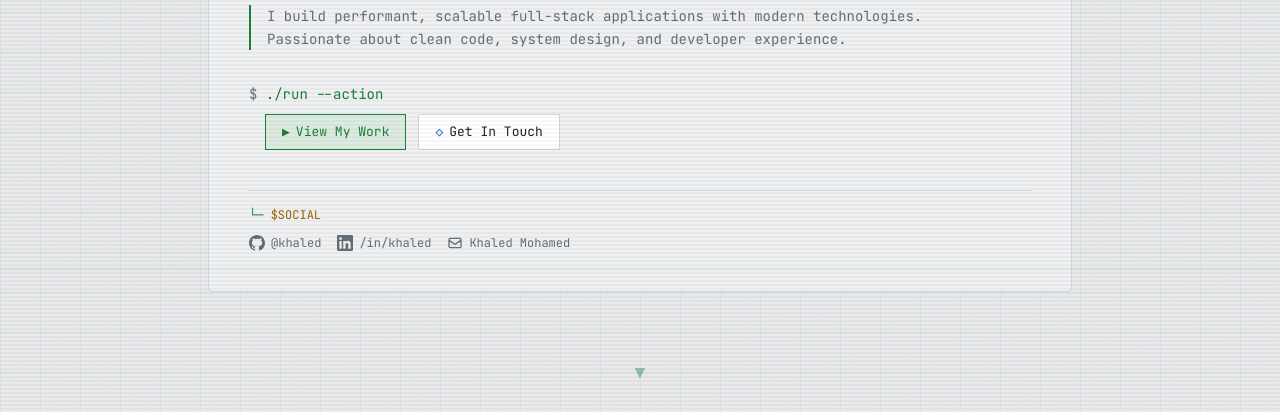
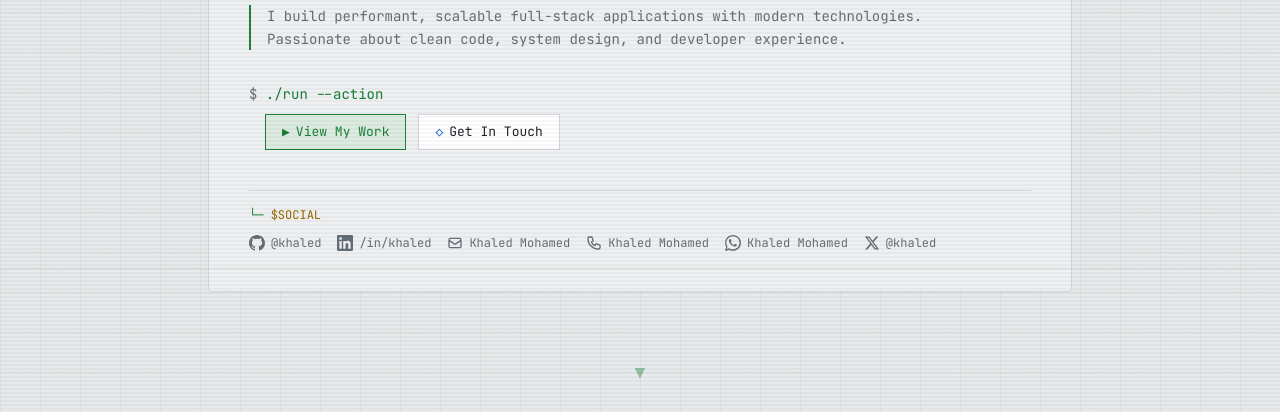
Before and after one commit to KhaledMohamed08/portfolio, an Astro site: page / in a window 1280 px wide. Shown: the part 388-800 px from the top of the page. Built offline with nearby package versions, Linux system fonts and the light colour scheme; Astro itself is replaced by a stand-in of ours; no server answers.

Commit message:
feat: add favicon, enhance Icon component, and update contact configuration with phone and WhatsApp support

```diff
--- a/src/components/Contact.astro
+++ b/src/components/Contact.astro
@@ -47,7 +47,7 @@ import Section from "./Section.astro";
             class="terminal-window rounded-sm p-3 hover:border-term-green/50 transition-colors text-center"
           >
             <Icon
-              name={link.platform as "github" | "linkedin" | "email"}
+              name={link.platform}
               size={18}
               class="mx-auto mb-1.5 text-term-green"
             />
--- a/src/components/Hero.astro
+++ b/src/components/Hero.astro
@@ -79,7 +79,7 @@ import Icon from "./Icon.astro";
                 class="text-term-fg-muted hover:text-term-green transition-colors text-xs flex items-center gap-1.5"
                 aria-label={link.ariaLabel}
               >
-                <Icon name={link.platform as "github" | "linkedin" | "email"} size={16} />
+                <Icon name={link.platform} size={16} />
                 {link.username}
               </a>
             ))}
--- a/src/components/Icon.astro
+++ b/src/components/Icon.astro
@@ -1,6 +1,6 @@
 ---
 interface Props {
-  name: "github" | "linkedin" | "email" | "external" | "code" | "chevron-down" | "menu" | "send" | "sun" | "moon";
+  name: string;
   size?: number;
   class?: string;
 }
@@ -26,6 +26,27 @@ const { name, size = 24, class: className = "" } = Astro.props;
   name === "email" && (
     <svg width={size} height={size} fill="none" stroke="currentColor" viewBox="0 0 24 24" class={className}>
       <path stroke-linecap="round" stroke-linejoin="round" stroke-width="2" d="M3 8l7.89 5.26a2 2 0 002.22 0L21 8M5 19h14a2 2 0 002-2V7a2 2 0 00-2-2H5a2 2 0 00-2 2v10a2 2 0 002 2z" />
+    </svg>
+  )
+}
+{
+  name === "phone" && (
+    <svg width={size} height={size} fill="none" stroke="currentColor" viewBox="0 0 24 24" class={className}>
+      <path stroke-linecap="round" stroke-linejoin="round" stroke-width="2" d="M3 5a2 2 0 012-2h3.28a1 1 0 01.948.684l1.498 4.493a1 1 0 01-.502 1.21l-2.257 1.13a11.042 11.042 0 005.516 5.516l1.13-2.257a1 1 0 011.21-.502l4.493 1.498a1 1 0 01.684.949V19a2 2 0 01-2 2h-1C9.716 21 3 14.284 3 6V5z" />
+    </svg>
+  )
+}
+{
+  name === "whatsapp" && (
+    <svg width={size} height={size} fill="currentColor" viewBox="0 0 24 24" class={className}>
+      <path d="M17.472 14.382c-.297-.149-1.758-.867-2.03-.967-.273-.099-.471-.148-.67.15-.197.297-.767.966-.94 1.164-.173.199-.347.223-.644.075-.297-.15-1.255-.463-2.39-1.475-1.104-1.01-1.848-2.252-2.065-2.633-.217-.381-.022-.582.163-.744.166-.161.371-.238.558-.358.186-.12.248-.199.372-.332.124-.133.062-.248-.031-.39-.093-.142-.67-1.61-.92-2.204-.246-.588-.493-.475-.67-.485-.173-.009-.372-.01-.57-.01-.198 0-.52.074-.792.372-.272.297-1.04 1.016-1.04 2.479 0 1.462 1.065 2.875 1.213 3.074.149.198 2.096 3.2 5.077 4.487.709.306 1.262.489 1.694.625.712.227 1.36.195 1.871.118.571-.085 1.758-.719 2.006-1.413.248-.694.248-1.289.173-1.413-.074-.124-.272-.198-.57-.347m-5.421 7.403h-.004a9.87 9.87 0 01-5.031-1.378l-.361-.214-3.741.982.998-3.648-.235-.374a9.86 9.86 0 01-1.51-5.26c.001-5.45 4.436-9.884 9.888-9.884 2.64 0 5.122 1.03 6.988 2.898a9.825 9.825 0 012.893 6.994c-.003 5.45-4.437 9.884-9.885 9.884m8.413-18.297A11.815 11.815 0 0012.05 0C5.495 0 .16 5.335.157 11.892c0 2.096.547 4.142 1.588 5.945L.057 24l6.305-1.654a11.882 11.882 0 005.683 1.448h.005c6.554 0 11.89-5.335 11.893-11.893a11.821 11.821 0 00-3.48-8.413z" />
+    </svg>
+  )
+}
+{
+  name === "x" && (
+    <svg width={size} height={size} fill="currentColor" viewBox="0 0 24 24" class={className}>
+      <path d="M18.244 2.25h3.308l-7.227 8.26 8.502 11.24H16.17l-5.214-6.817L4.99 21.75H1.68l7.73-8.835L1.254 2.25H8.08l4.713 6.231zm-1.161 17.52h1.833L7.084 4.126H5.117z" />
     </svg>
   )
 }
--- a/src/config/config.ts
+++ b/src/config/config.ts
@@ -9,6 +9,7 @@ export const CONFIG = {
   domain: env("PUBLIC_SITE_DOMAIN", "khaled.dev"),
   email: env("PUBLIC_EMAIL", "hello@khaled.dev"),
   phone: env("PUBLIC_PHONE", ""),
+  whatsapp: env("PUBLIC_WHATSAPP", ""),
 
   social: [
     {
@@ -32,5 +33,26 @@ export const CONFIG = {
       url: `mailto:${env("PUBLIC_EMAIL", "hello@khaled.dev")}`,
       username: env("PUBLIC_EMAIL_USERNAME", "Khaled Mohamed"),
     },
+    {
+      platform: "phone",
+      label: "Phone",
+      ariaLabel: "Call via phone",
+      url: `tel:${env("PUBLIC_PHONE", "")}`,
+      username: env("PUBLIC_PHONE_USERNAME", "Khaled Mohamed"),
+    },
+    {
+      platform: "whatsapp",
+      label: "WhatsApp",
+      ariaLabel: "Send a WhatsApp message",
+      url: `https://wa.me/${env("PUBLIC_WHATSAPP_NUMBER", "")}`,
+      username: env("PUBLIC_WHATSAPP_USERNAME", "Khaled Mohamed"),
+    },
+    {
+      platform: "x",
+      label: "X",
+      ariaLabel: "Visit X profile",
+      url: env("PUBLIC_X_URL", "https://x.com"),
+      username: env("PUBLIC_X_USERNAME", "@khaled"),
+    },
   ],
 } as const;
```
Also changed, not shown: public/favicon.svg (added).
